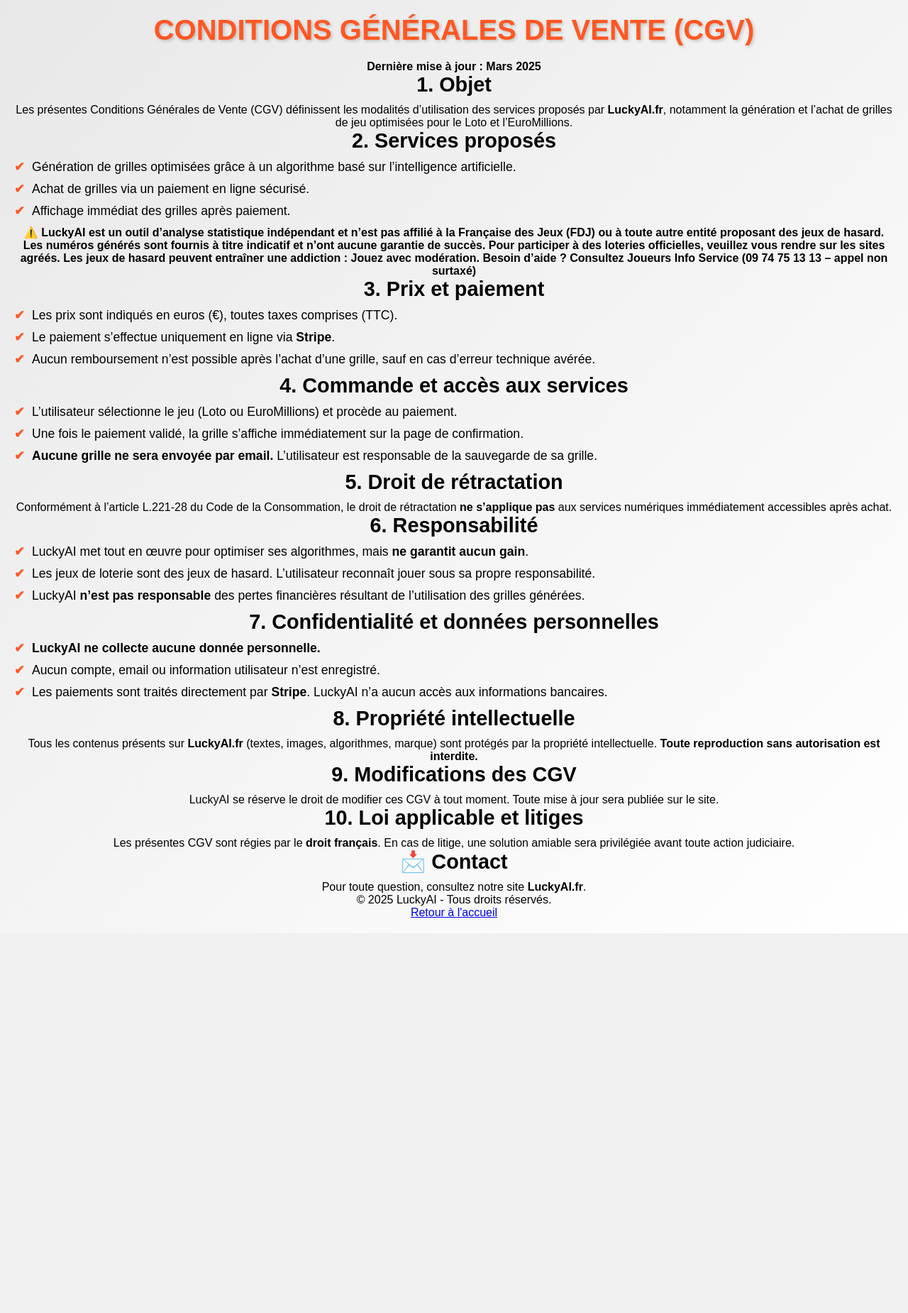
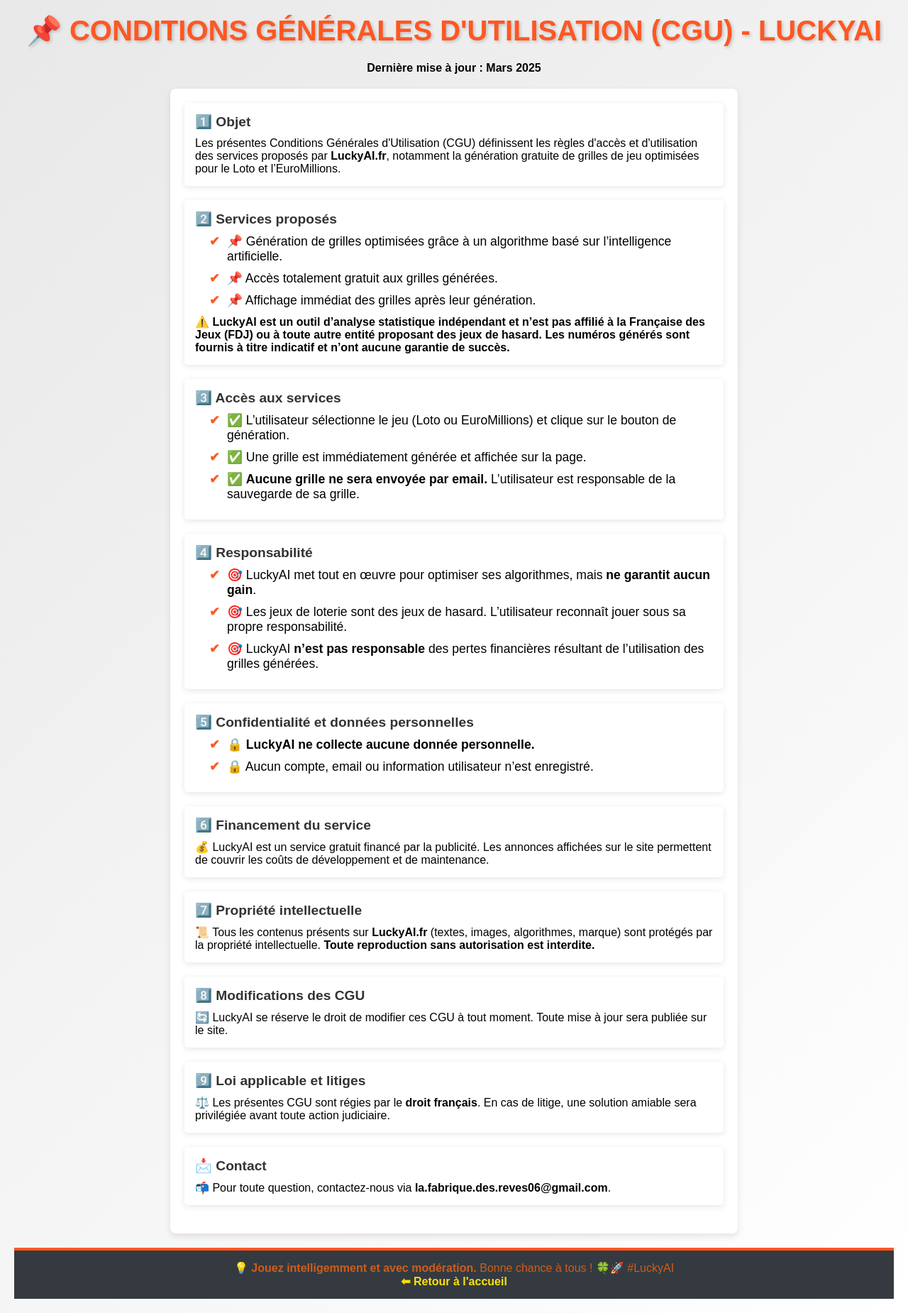
Before and after one commit to changetheworld06/luckyai, a Flask app: page /cgv in a window 1280 px wide. Shown: the whole page at 71% size. Before the commit the page ends 1315 px from the top, so only its background shows below. Run offline with Flask 3, Linux system fonts and the light colour scheme; parts of the project's set-up code (start-up, migrations or seed data) failed here and were passed over.

Commit message:
Mise à jour : CGU avec mise en page identique à la FAQ

```diff
--- a/app.py
+++ b/app.py
@@ -3,23 +3,12 @@
 import xgboost as xgb
 import numpy as np
 import pandas as pd
-import stripe
-from dotenv import load_dotenv
 import os
 import sqlite3
 import json
-import socket
-from flask import send_from_directory
-from flask import Flask, send_from_directory
-
-# 🔹 Charger les variables d'environnement
-load_dotenv()
-stripe.api_key = os.getenv("STRIPE_SECRET_KEY")
-print("🔑 Clé Stripe chargée ?", os.getenv("STRIPE_SECRET_KEY") is not None)
 
 # ✅ Déclarer l'application Flask
 app = Flask(__name__, static_url_path='/static', template_folder='templates')
-app = Flask(__name__, static_folder="static", template_folder="templates")
 
 # 📌 Configuration de Flask-Session
 app.config["SECRET_KEY"] = "super_secret_key"
@@ -43,158 +32,37 @@
 historique = df[["boule_1", "boule_2", "boule_3", "boule_4", "boule_5"]].values
 
 # 🔹 Définir un chemin absolu pour SQLite
-BASE_DIR = os.path.dirname(os.path.abspath(__file__))  # 📌 Chemin absolu du script
-DB_PATH = os.path.join(BASE_DIR, "grilles.db")  # 📌 Chemin absolu pour SQLite
+BASE_DIR = os.path.dirname(os.path.abspath(__file__))
+DB_PATH = os.path.join(BASE_DIR, "grilles.db")
 
 # 🔹 Fonction pour stocker une grille en base de données
 def save_grille_to_db(jeu, grille):
-    conn = sqlite3.connect(DB_PATH)  # 📌 Utilisation du chemin absolu
+    conn = sqlite3.connect(DB_PATH)
     c = conn.cursor()
     c.execute("CREATE TABLE IF NOT EXISTS grilles (id INTEGER PRIMARY KEY AUTOINCREMENT, jeu TEXT, grille TEXT)")
     c.execute("INSERT INTO grilles (jeu, grille) VALUES (?, ?)", (jeu, str(grille)))
     conn.commit()
     conn.close()
 
-# 🔹 Fonction pour récupérer la dernière grille enregistrée
-def get_last_grille_from_db(jeu):
-    conn = sqlite3.connect(DB_PATH)  # 📌 Utilisation du chemin absolu
-    c = conn.cursor()
-    print("🗄️ Accès à la base SQLite locale")  # 🔥 DEBUG
-    c.execute("SELECT grille FROM grilles WHERE jeu = ? ORDER BY id DESC LIMIT 1", (jeu,))
-    row = c.fetchone()
-    conn.close()
-
-    if row:
-        print(f"📊 Données récupérées depuis SQLite : {row[0]}")  # 🔥 DEBUG
-        try:
-            grille_data = json.loads(row[0].replace("'", '"'))  # 🔥 Conversion sécurisée en JSON
-            print(f"✅ Grille après conversion : {grille_data}")  # 🔥 DEBUG
-            return grille_data
-        except json.JSONDecodeError:
-            print("❌ Erreur JSON : Impossible de convertir les données.")
-            return None
-    return None
-
-@app.route('/sitemap.xml')
-def serve_sitemap():
-    return send_from_directory(os.path.join(app.root_path, 'static'), 'sitemap.xml')
-
-@app.route('/robots.txt')
-def serve_robots():
-    return send_from_directory(os.path.join(app.root_path, 'static'), 'robots.txt')
-
-@app.route('/favicon.ico')
-def favicon():
-    return send_from_directory('static', 'favicon.ico', mimetype='image/vnd.microsoft.icon')
-
-@app.route('/success')
-def success():
-    print(f"📂 Chemin actuel : {os.getcwd()}")
-    print(f"📂 Fichier SQLite trouvé ? {os.path.exists(DB_PATH)}")
-
-    jeu = request.args.get('jeu')
-    print(f"✅ Jeu reçu : {jeu}")
-
-    # Vérifier la base de données
-    conn = sqlite3.connect(DB_PATH)
-    c = conn.cursor()
-    c.execute("SELECT COUNT(*) FROM grilles WHERE jeu = ?", (jeu,))
-    count = c.fetchone()[0]
-    conn.close()
-    print(f"📂 Nombre de grilles en base après paiement ({jeu}) : {count}")
-
-    # 🔥 TEST 1 : Récupération depuis la base
-    grille_data = get_last_grille_from_db(jeu)  # ✅ Récupération depuis SQLite
-    print(f"🔍 TEST 1 - Grille récupérée après paiement depuis SQLite : {grille_data}")
-
-    # Vérification finale : Affichage sur la page
-    if not grille_data:
-        print("❌ Erreur : Aucune grille trouvée en base après paiement.")
-        return "Erreur : Aucune grille trouvée.", 400
-
-    print(f"🎟️ Grille trouvée après paiement : {grille_data}")
-    return render_template("success.html", grille=grille_data, jeu=jeu)
-
 @app.route('/')
 def home():
     return render_template("index.html")
 
-@app.route('/create_checkout_session', methods=['POST'])
-def create_checkout_session():
-    data = request.get_json()
-    if not data or 'jeu' not in data:
-        return jsonify({"error": "Paramètre 'jeu' manquant"}), 400
+# ✅ Nouvelle route pour obtenir une grille gratuite directement
+@app.route('/get_grille', methods=['GET'])
+def get_grille():
+    jeu = request.args.get('jeu', 'loto')
 
-    jeu = data['jeu']
-
-    prix_mapping = {
-        "loto": {"price": 100, "name": "Grille Loto"},
-        "euromillions": {"price": 150, "name": "Grille EuroMillions"}
-    }
-
-    if jeu not in prix_mapping:
-        return jsonify({"error": "Jeu inconnu"}), 400
-
-    # 📌 Détecter l'environnement (local ou production)
-    host = request.host  # 🔥 Récupération DANS la requête, pas en global
-    if "127.0.0.1" in host or "localhost" in host:
-        base_url = f"http://{host}"  # 🔥 En local
-    else:
-        base_url = "https://www.luckyai.fr"  # 🔥 En ligne
-
-    success_url = f"{base_url}/success?jeu={jeu}"
-
-    # 📌 Générer et stocker la grille avant redirection
     if jeu == "loto":
         grille_data = generate_grille().get_json()
     elif jeu == "euromillions":
         grille_data = generate_grille_euromillions().get_json()
+    else:
+        return jsonify({"error": "Jeu inconnu"}), 400
 
     save_grille_to_db(jeu, grille_data)  # 🔥 Enregistrer dans la base de données
-    print(f"📌 Grille sauvegardée en base : {grille_data}")
 
-    price = prix_mapping[jeu]["price"]
-    name = prix_mapping[jeu]["name"]
-
-    print(f"✅ Grille stockée avant paiement : {grille_data}")
-    session["grille"] = grille_data  # 🔥 Vérifier si cette ligne stocke bien la grille
-    print(f"🔒 Session enregistrée avant paiement : {session.get('grille')}")
-
-    try:
-        session_stripe = stripe.checkout.Session.create(
-            payment_method_types=['card'],
-            line_items=[{
-                'price_data': {
-                    'currency': 'eur',
-                    'product_data': {"name": name},
-                    'unit_amount': price,
-                },
-                'quantity': 1,
-            }],
-            mode='payment',
-            success_url=success_url,  # ✅ URL dynamique
-            cancel_url=f"{base_url}/cancel",
-        )
-        return jsonify({"url": session_stripe.url})
-    except Exception as e:
-        return jsonify({"error": str(e)}), 500
-
-@app.route('/cancel')
-def payment_cancel():
-    return "❌ Paiement annulé. Reviens quand tu veux !"
-
-# ✅ Routes légales et confidentialité
-@app.route('/mentions-legales')
-def mentions_legales():
-    return render_template("mentions_legales.html")
-
-@app.route('/cgv')
-def cgv():
-    return render_template("cgv.html")
-
-@app.route('/confidentialite')
-def confidentialite():
-    return render_template("confidentialite.html")
+    return jsonify(grille_data)
 
 @app.route('/generate_grille', methods=['GET'])
 def generate_grille():
@@ -227,6 +95,19 @@
         "etoiles": etoiles
     })
 
+# ✅ Routes légales et confidentialité
+@app.route('/mentions-legales')
+def mentions_legales():
+    return render_template("mentions_legales.html")
+
+@app.route('/cgv')
+def cgv():
+    return render_template("cgv.html")
+
+@app.route('/confidentialite')
+def confidentialite():
+    return render_template("confidentialite.html")
+
 if __name__ == "__main__":
     port = int(os.environ.get("PORT", 5000))
     app.run(host="0.0.0.0", port=port, debug=True)
--- a/templates/cgv.html
+++ b/templates/cgv.html
@@ -3,72 +3,139 @@
 <head>
     <meta charset="UTF-8">
     <meta name="viewport" content="width=device-width, initial-scale=1.0">
-    <title>Conditions Générales de Vente - LuckyAI</title>
+    <title>Conditions Générales d'Utilisation - LuckyAI</title>
     <link rel="stylesheet" href="{{ url_for('static', filename='style.css') }}">
     <script async src="https://pagead2.googlesyndication.com/pagead/js/adsbygoogle.js?client=ca-pub-2161270640127476"
      crossorigin="anonymous"></script>
 </head>
 <body>
 
-    <h1>Conditions Générales de Vente (CGV)</h1>
+    <header>
+        <h1>📌 Conditions Générales d'Utilisation (CGU) - LuckyAI</h1>
         <p><strong>Dernière mise à jour : Mars 2025</strong></p>
+    </header>
 
-    <h2>1. Objet</h2>
-    <p>Les présentes Conditions Générales de Vente (CGV) définissent les modalités d’utilisation des services proposés par <strong>LuckyAI.fr</strong>, notamment la génération et l’achat de grilles de jeu optimisées pour le Loto et l’EuroMillions.</p>
+    <section class="cgu">
+        <div class="cgu-item">
+            <h2>1️⃣ Objet</h2>
+            <p>Les présentes Conditions Générales d'Utilisation (CGU) définissent les règles d'accès et d'utilisation des services proposés par <strong>LuckyAI.fr</strong>, notamment la génération gratuite de grilles de jeu optimisées pour le Loto et l’EuroMillions.</p>
+        </div>
 
-    <h2>2. Services proposés</h2>
+        <div class="cgu-item">
+            <h2>2️⃣ Services proposés</h2>
             <ul>
-        <li>Génération de grilles optimisées grâce à un algorithme basé sur l’intelligence artificielle.</li>
-        <li>Achat de grilles via un paiement en ligne sécurisé.</li>
-        <li>Affichage immédiat des grilles après paiement.</li>
+                <li>📌 Génération de grilles optimisées grâce à un algorithme basé sur l’intelligence artificielle.</li>
+                <li>📌 Accès totalement gratuit aux grilles générées.</li>
+                <li>📌 Affichage immédiat des grilles après leur génération.</li>
             </ul>
-    <p><strong>⚠️ LuckyAI est un outil d’analyse statistique indépendant et n’est pas affilié à la Française des Jeux (FDJ) ou à toute autre entité proposant des jeux de hasard. Les numéros générés sont fournis à titre indicatif et n’ont aucune garantie de succès. Pour participer à des loteries officielles, veuillez vous rendre sur les sites agréés. Les jeux de hasard peuvent entraîner une addiction : Jouez avec modération. Besoin d’aide ? Consultez Joueurs Info Service (09 74 75 13 13 – appel non surtaxé)</strong></p>
+            <p><strong>⚠️ LuckyAI est un outil d’analyse statistique indépendant et n’est pas affilié à la Française des Jeux (FDJ) ou à toute autre entité proposant des jeux de hasard. Les numéros générés sont fournis à titre indicatif et n’ont aucune garantie de succès.</strong></p>
+        </div>
 
-    <h2>3. Prix et paiement</h2>
+        <div class="cgu-item">
+            <h2>3️⃣ Accès aux services</h2>
             <ul>
-        <li>Les prix sont indiqués en euros (€), toutes taxes comprises (TTC).</li>
-        <li>Le paiement s’effectue uniquement en ligne via <strong>Stripe</strong>.</li>
-        <li>Aucun remboursement n’est possible après l’achat d’une grille, sauf en cas d’erreur technique avérée.</li>
+                <li>✅ L’utilisateur sélectionne le jeu (Loto ou EuroMillions) et clique sur le bouton de génération.</li>
+                <li>✅ Une grille est immédiatement générée et affichée sur la page.</li>
+                <li>✅ <strong>Aucune grille ne sera envoyée par email.</strong> L’utilisateur est responsable de la sauvegarde de sa grille.</li>
             </ul>
+        </div>
 
-    <h2>4. Commande et accès aux services</h2>
+        <div class="cgu-item">
+            <h2>4️⃣ Responsabilité</h2>
             <ul>
-        <li>L’utilisateur sélectionne le jeu (Loto ou EuroMillions) et procède au paiement.</li>
-        <li>Une fois le paiement validé, la grille s’affiche immédiatement sur la page de confirmation.</li>
-        <li><strong>Aucune grille ne sera envoyée par email.</strong> L’utilisateur est responsable de la sauvegarde de sa grille.</li>
+                <li>🎯 LuckyAI met tout en œuvre pour optimiser ses algorithmes, mais <strong>ne garantit aucun gain</strong>.</li>
+                <li>🎯 Les jeux de loterie sont des jeux de hasard. L’utilisateur reconnaît jouer sous sa propre responsabilité.</li>
+                <li>🎯 LuckyAI <strong>n’est pas responsable</strong> des pertes financières résultant de l’utilisation des grilles générées.</li>
             </ul>
+        </div>
 
-    <h2>5. Droit de rétractation</h2>
-    <p>Conformément à l’article L.221-28 du Code de la Consommation, le droit de rétractation <strong>ne s’applique pas</strong> aux services numériques immédiatement accessibles après achat.</p>
+        <div class="cgu-item">
+            <h2>5️⃣ Confidentialité et données personnelles</h2>
+            <ul>
+                <li>🔒 <strong>LuckyAI ne collecte aucune donnée personnelle.</strong></li>
+                <li>🔒 Aucun compte, email ou information utilisateur n’est enregistré.</li>
+            </ul>
+        </div>
 
-    <h2>6. Responsabilité</h2>
-    <ul>
-        <li>LuckyAI met tout en œuvre pour optimiser ses algorithmes, mais <strong>ne garantit aucun gain</strong>.</li>
-        <li>Les jeux de loterie sont des jeux de hasard. L’utilisateur reconnaît jouer sous sa propre responsabilité.</li>
-        <li>LuckyAI <strong>n’est pas responsable</strong> des pertes financières résultant de l’utilisation des grilles générées.</li>
-    </ul>
+        <div class="cgu-item">
+            <h2>6️⃣ Financement du service</h2>
+            <p>💰 LuckyAI est un service gratuit financé par la publicité. Les annonces affichées sur le site permettent de couvrir les coûts de développement et de maintenance.</p>
+        </div>
 
-    <h2>7. Confidentialité et données personnelles</h2>
-    <ul>
-        <li><strong>LuckyAI ne collecte aucune donnée personnelle.</strong></li>
-        <li>Aucun compte, email ou information utilisateur n’est enregistré.</li>
-        <li>Les paiements sont traités directement par <strong>Stripe</strong>. LuckyAI n’a aucun accès aux informations bancaires.</li>
-    </ul>
+        <div class="cgu-item">
+            <h2>7️⃣ Propriété intellectuelle</h2>
+            <p>📜 Tous les contenus présents sur <strong>LuckyAI.fr</strong> (textes, images, algorithmes, marque) sont protégés par la propriété intellectuelle. <strong>Toute reproduction sans autorisation est interdite.</strong></p>
+        </div>
 
-    <h2>8. Propriété intellectuelle</h2>
-    <p>Tous les contenus présents sur <strong>LuckyAI.fr</strong> (textes, images, algorithmes, marque) sont protégés par la propriété intellectuelle. <strong>Toute reproduction sans autorisation est interdite.</strong></p>
+        <div class="cgu-item">
+            <h2>8️⃣ Modifications des CGU</h2>
+            <p>🔄 LuckyAI se réserve le droit de modifier ces CGU à tout moment. Toute mise à jour sera publiée sur le site.</p>
+        </div>
 
-    <h2>9. Modifications des CGV</h2>
-    <p>LuckyAI se réserve le droit de modifier ces CGV à tout moment. Toute mise à jour sera publiée sur le site.</p>
+        <div class="cgu-item">
+            <h2>9️⃣ Loi applicable et litiges</h2>
+            <p>⚖️ Les présentes CGU sont régies par le <strong>droit français</strong>. En cas de litige, une solution amiable sera privilégiée avant toute action judiciaire.</p>
+        </div>
 
-    <h2>10. Loi applicable et litiges</h2>
-    <p>Les présentes CGV sont régies par le <strong>droit français</strong>. En cas de litige, une solution amiable sera privilégiée avant toute action judiciaire.</p>
+        <div class="cgu-item">
+            <h2>📩 Contact</h2>
+            <p>📬 Pour toute question, contactez-nous via <strong>la.fabrique.des.reves06@gmail.com</strong>.</p>
+        </div>
+    </section>
 
-    <h2>📩 Contact</h2>
-    <p>Pour toute question, consultez notre site <strong>LuckyAI.fr</strong>.</p>
+    <footer>
+        <p>💡 <strong>Jouez intelligemment et avec modération.</strong> Bonne chance à tous ! 🍀🚀 #LuckyAI</p>
+        <p><a href="/">⬅ Retour à l'accueil</a></p>
+    </footer>
 
-    <p>© 2025 LuckyAI - Tous droits réservés.</p>
-    <p><a href="/">Retour à l'accueil</a></p>
+    <style>
+        body {
+            font-family: Arial, sans-serif;
+            background-color: #f8f9fa;
+            text-align: center;
+            padding: 20px;
+        }
+        h1 {
+            color: #ff5722;
+            font-size: 2.5em;
+        }
+        .cgu {
+            max-width: 800px;
+            margin: 20px auto;
+            background: #ffffff;
+            padding: 20px;
+            border-radius: 8px;
+            box-shadow: 0 4px 10px rgba(0, 0, 0, 0.1);
+            text-align: left;
+        }
+        .cgu-item {
+            margin-bottom: 20px;
+            padding: 15px;
+            background: #ffffff;
+            border-radius: 5px;
+            box-shadow: 0 2px 8px rgba(0, 0, 0, 0.1);
+        }
+        h2 {
+            font-size: 1.2em;
+            color: #333;
+        }
+        ul {
+            padding-left: 20px;
+        }
+        footer {
+            margin-top: 20px;
+            font-size: 16px;
+            color: #ce5d1b;
+        }
+        footer a {
+            color: #fce00b;
+            text-decoration: none;
+            font-weight: bold;
+        }
+        footer a:hover {
+            text-decoration: underline;
+        }
+    </style>
 
 </body>
 </html>
```
Also changed, not shown: templates/confidentialite.html (+10 -19 lines), templates/index.html (+50 -35 lines), grilles.db, 1 other file. Lines whose indentation alone changed are shown as unchanged.
